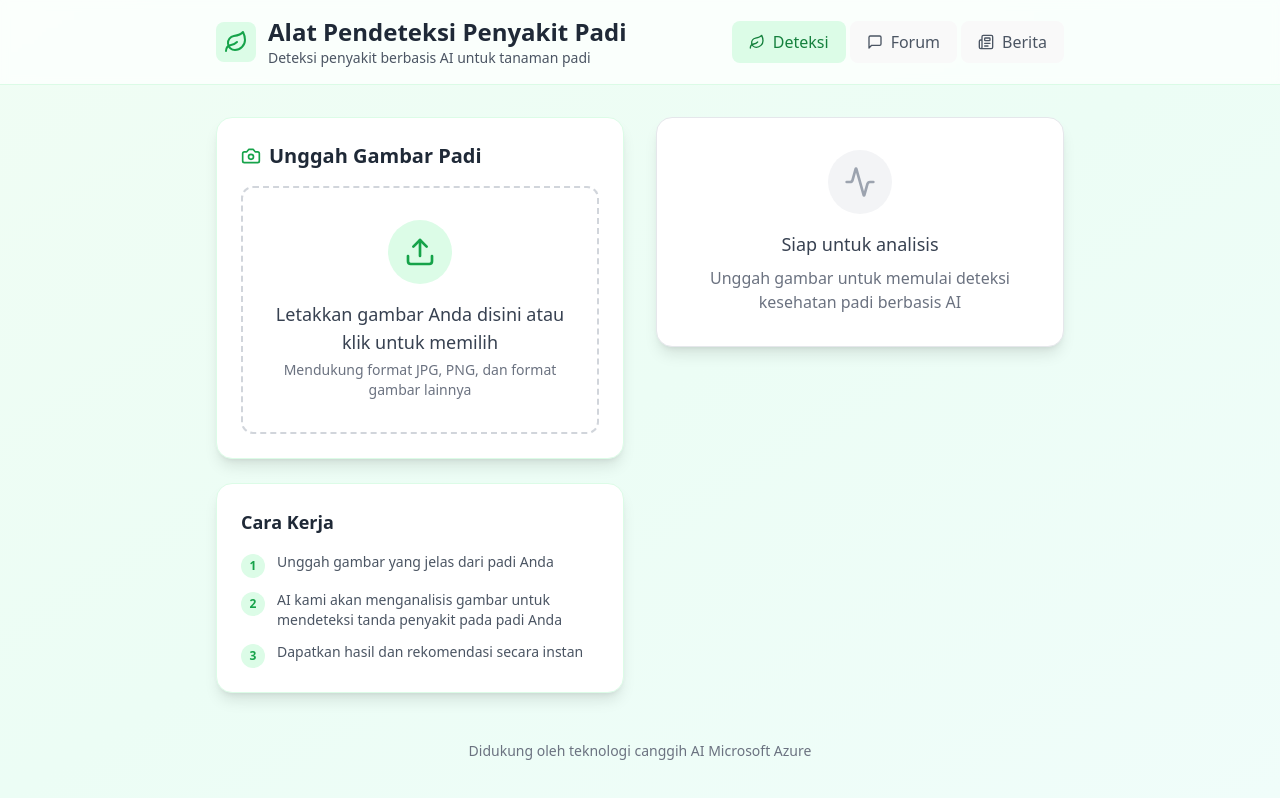
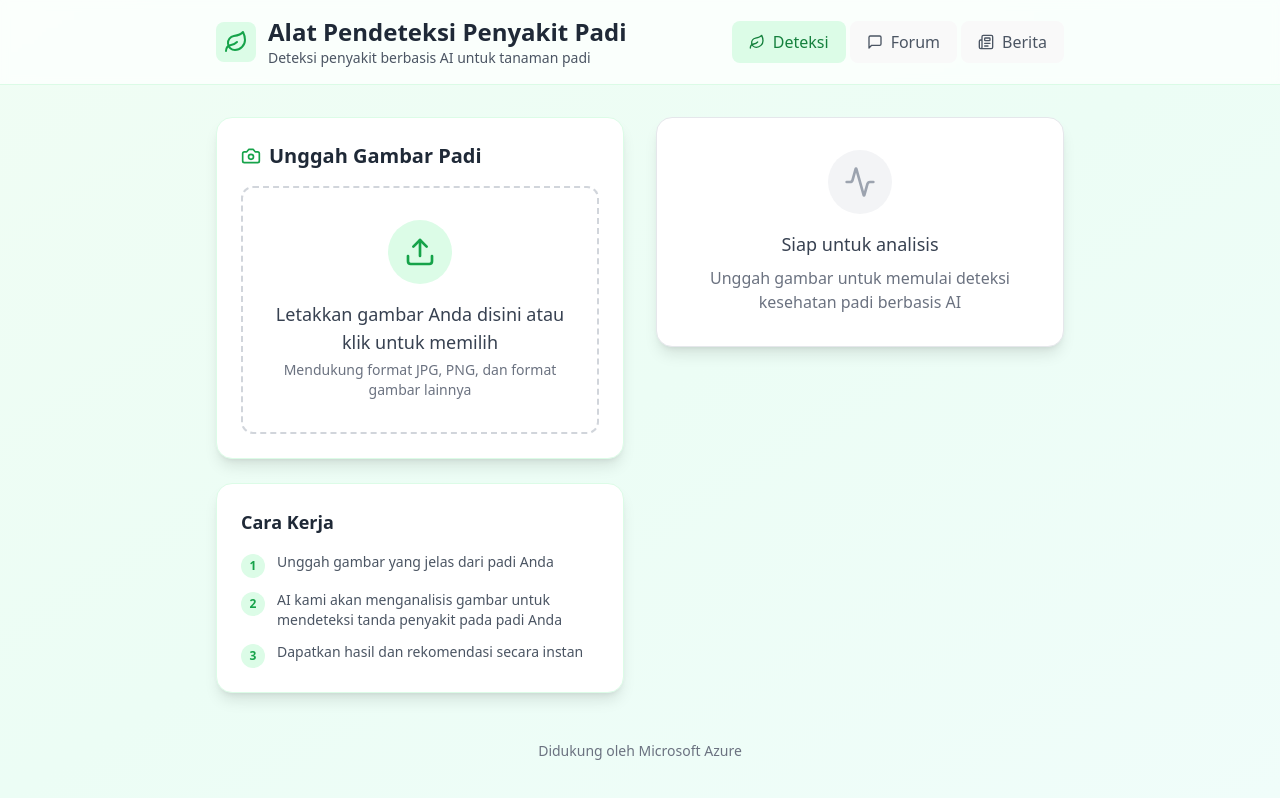
Before and after one commit to ethannchrstian/ilmupadi-ElevAIte, a React (Vite) app in the folder client/: page / in a window 1280 px wide. Built offline with nearby package versions, Linux system fonts and the light colour scheme.

Commit message:
changed footer desc

```diff
--- a/client/src/App.jsx
+++ b/client/src/App.jsx
@@ -290,7 +290,7 @@ function App() {
 
         {/* Footer */}
         <div className="mt-12 text-center text-gray-500 text-sm">
-          <p>Didukung oleh teknologi canggih AI Microsoft Azure</p>
+          <p>Didukung oleh Microsoft Azure</p>
         </div>
       </div>
 
```
